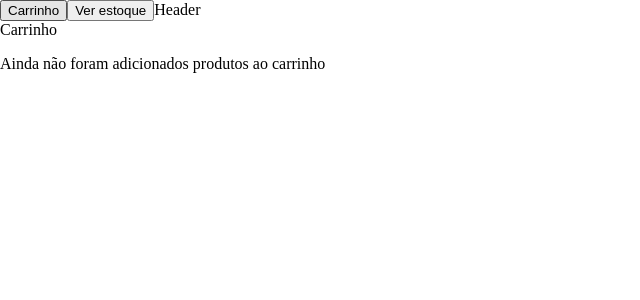
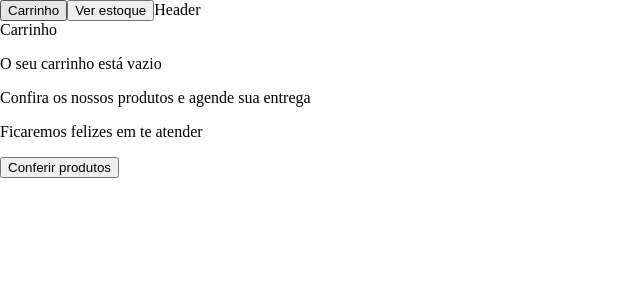
Before and after one commit to nicoleprim/ecommerce-frontend, a React (Create React App) app in the folder ecommerce-frontend/: page /cart in a window 1280 px wide. Shown: the top 300 px of the page, without its empty margins (0-640 px from the left). Built offline with nearby package versions, Linux system fonts and the light colour scheme.

Commit message:
projeto finalizado, faltando estilização

```diff
--- a/ecommerce-frontend/src/Global/GlobalState.js
+++ b/ecommerce-frontend/src/Global/GlobalState.js
@@ -1,6 +1,5 @@
-import React, { useState, useEffect } from 'react'
+import React, { useState } from 'react'
 import GlobalContext from './GlobalContext'
-import useRequestData from '../Hooks/useRequestData'
 
 const GlobalState = (props) => {
     const [cart, setCart] = useState([])
--- a/ecommerce-frontend/src/Pages/Cart/Cart.js
+++ b/ecommerce-frontend/src/Pages/Cart/Cart.js
@@ -1,13 +1,17 @@
 import axios from "axios"
-import { useContext, useEffect, useState } from "react"
+import { useContext, useEffect } from "react"
 import CartItems from "../../Components/CartItems/CartItems"
 import { BASE_URL } from "../../Constants/url"
 import GlobalContext from "../../Global/GlobalContext"
 import useForm from "../../Hooks/useForm"
+import Swal from 'sweetalert2'
+import { goToHome } from "../../Routes/Coordinator"
+import { useNavigate } from "react-router-dom"
 
 export default function Cart() {
     const { cart, setCart, addToCart, removeFromCart, removeItemToCart, calculateTotal, clearCart, total } = useContext(GlobalContext)
     const { form, handleChange, cleanFields } = useForm({ userName: '', deliveryDate: '' })
+    const navigate = useNavigate()
 
     useEffect(() => {
         calculateTotal()
@@ -20,13 +24,23 @@ export default function Cart() {
             products: cart
         }
         try {
-            console.log("entrou no try")
-
             const res = await axios.post(`${BASE_URL}orders/createorder`, body)
-            alert(res.data.message)
-            console.log(res.data.orders)
-        } catch (err) {
-            console.log(err)
+            Swal.fire({
+                position: 'center',
+                icon: 'success',
+                title: res.data.message,
+                showConfirmButton: false,
+                timer: 2000
+              })
+            setCart([])
+        } catch(err) {
+            Swal.fire({
+                icon: 'error',
+                title: 'Parece que algo deu errado:',
+                text: err.response.data.message,
+                showConfirmButton: true,
+                confirmButtonColor: '#960018'
+            })
         }
     }
 
@@ -62,7 +76,12 @@ export default function Cart() {
                     <button onClick={clearCart}>Limpar carrinho</button>
                 </>
                 :
-                <p>Ainda não foram adicionados produtos ao carrinho</p>
+                <>
+                <p>O seu carrinho está vazio</p>
+                <p>Confira os nossos produtos e agende sua entrega</p>
+                <p>Ficaremos felizes em te atender</p>
+                <button onClick={() => goToHome(navigate)}>Conferir produtos</button>
+                </>
             }
 
 
--- /dev/null
+++ b/package.json
@@ -0,0 +1,5 @@
+{
+  "dependencies": {
+    "sweetalert2": "^11.4.38"
+  }
+}
```
Also changed, not shown: 1 other file (tests, documents, lock files or other folders).
